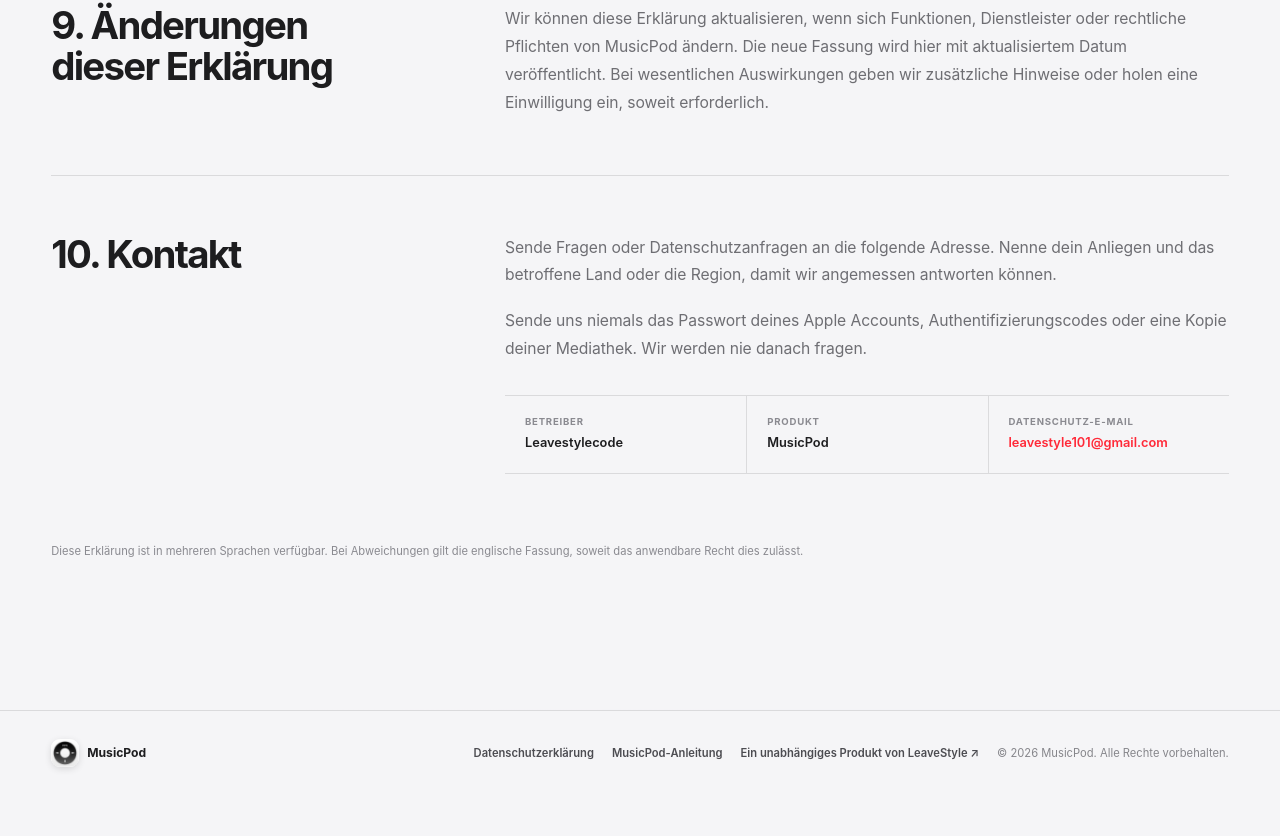
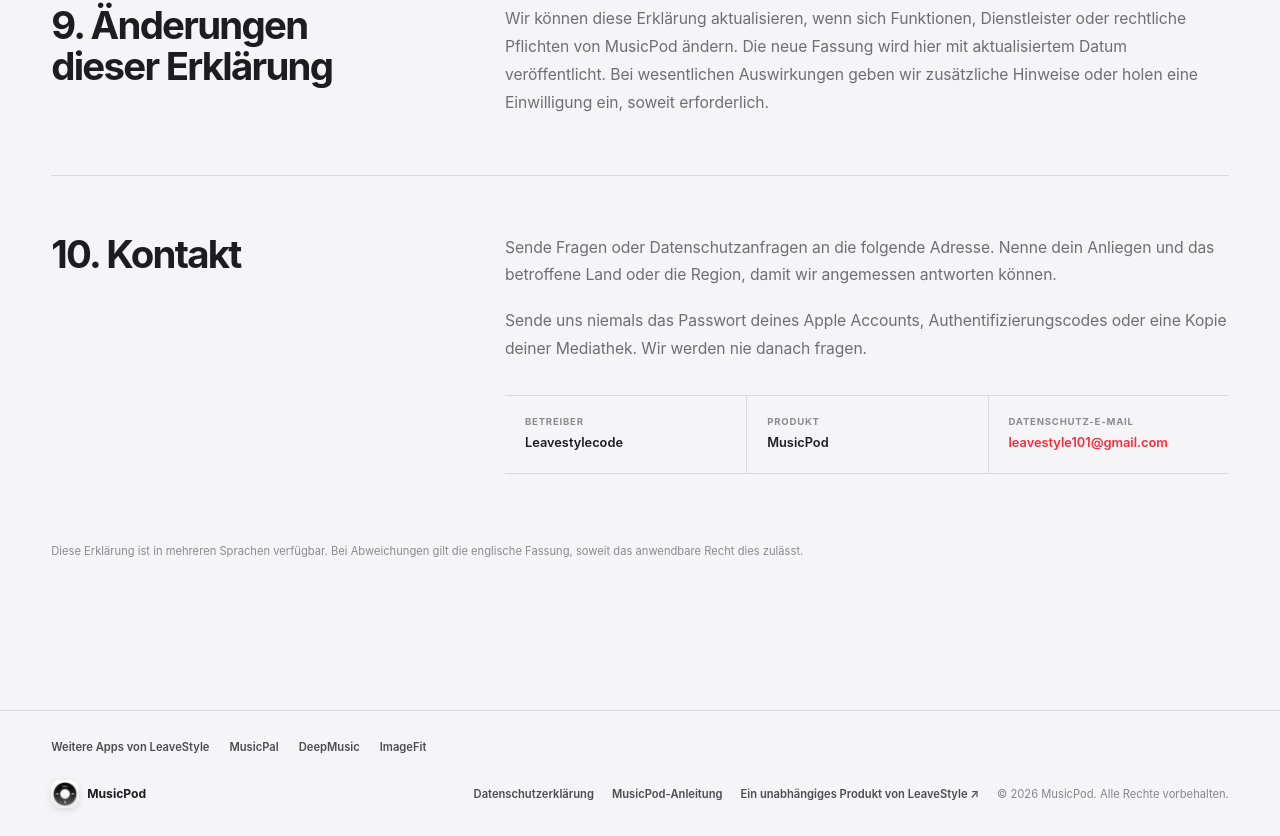
Before and after one commit to leavestylecode/MusicPodWeb, a Next.js app: page /de/privacy in a window 1280 px wide. Shown: the part 4804-5640 px from the top of the page. Before the commit the page ends 5599 px from the top, so only its background shows below. Built offline with nearby package versions, Linux system fonts and the light colour scheme.

Commit message:
feat(portfolio): add localized links to related apps
Connect product, guide and privacy footers to the LeaveStyle portfolio using final domains and matching language routes. Update the rendered HTML expectations.

```diff
--- /dev/null
+++ b/app/PortfolioLinks.tsx
@@ -0,0 +1,29 @@
+import type { Locale } from "../lib/locales";
+
+const headings: Record<Locale, string> = {
+  en: "More apps by LeaveStyle",
+  "zh-cn": "LeaveStyle 的更多产品",
+  "zh-tw": "LeaveStyle 的更多產品",
+  ja: "LeaveStyle のほかのアプリ",
+  ko: "LeaveStyle의 다른 앱",
+  es: "Más apps de LeaveStyle",
+  fr: "Autres apps de LeaveStyle",
+  de: "Weitere Apps von LeaveStyle",
+  "pt-br": "Mais apps da LeaveStyle",
+};
+
+export function PortfolioLinks({ locale }: { locale: Locale }) {
+  const zh = locale === "zh-cn" || locale === "zh-tw";
+  const products = [
+    { name: "MusicPal", href: `https://www.musicpal.app/${locale === "zh-tw" ? "tw" : zh ? "zh" : "en"}` },
+    { name: "DeepMusic", href: `https://www.deepmusic.app/${zh ? "zh/" : ""}` },
+    { name: "ImageFit", href: `https://imagefit.app/${zh ? "zh" : "en"}` },
+  ];
+
+  return (
+    <nav className="portfolio-links" aria-label={headings[locale]}>
+      <a className="footer-link" href={`https://www.leavestyle.com/${zh ? "" : "en"}`}>{headings[locale]}</a>
+      {products.map((product) => <a className="footer-link" href={product.href} key={product.name}>{product.name}</a>)}
+    </nav>
+  );
+}
--- a/app/[locale]/ipod-music/page.tsx
+++ b/app/[locale]/ipod-music/page.tsx
@@ -1,4 +1,5 @@
 import type { Metadata } from "next";
+import { PortfolioLinks } from "../../PortfolioLinks";
 import Image from "next/image";
 import Link from "next/link";
 import { notFound } from "next/navigation";
@@ -168,6 +169,7 @@
       </main>
 
       <footer className="site-footer">
+        <PortfolioLinks locale={locale} />
         <p>© 2026 MusicPod</p>
         <div className="footer-meta">
           <Link className="footer-link" href={`${home}/privacy`}>{siteMessages.footer.privacy}</Link>
--- a/app/[locale]/page.tsx
+++ b/app/[locale]/page.tsx
@@ -11,6 +11,7 @@
 import { SpotlightCard } from "../SpotlightCard";
 import { StrandsShowcase } from "../StrandsShowcase";
 import { ThemeToggle } from "../ThemeToggle";
+import { PortfolioLinks } from "../PortfolioLinks";
 import { appStoreUrl } from "../../lib/app-store";
 import { getDictionary } from "../../lib/dictionaries";
 import { getProductCopy } from "../../lib/product-dictionaries";
@@ -294,6 +295,7 @@
       </main>
 
       <footer className="site-footer">
+        <PortfolioLinks locale={locale} />
         <div className="footer-brand">
           <BrandIcon size={28} />
           <strong>MusicPod</strong>
@@ -303,7 +305,7 @@
           <Link className="footer-link" href={`${home}/privacy`}>{messages.footer.privacy}</Link>
           <a
             className="footer-link"
-            href={DEVELOPER_URL}
+            href={`${DEVELOPER_URL}${locale.startsWith("zh") ? "" : "en"}`}
             rel="author external noopener"
             target="_blank"
           >
--- a/app/[locale]/privacy/page.tsx
+++ b/app/[locale]/privacy/page.tsx
@@ -1,4 +1,5 @@
 import type { Metadata } from "next";
+import { PortfolioLinks } from "../../PortfolioLinks";
 import Link from "next/link";
 import { notFound } from "next/navigation";
 import { getDictionary } from "../../../lib/dictionaries";
@@ -215,6 +216,7 @@
       </main>
 
       <footer className="site-footer">
+        <PortfolioLinks locale={locale} />
         <Link className="footer-brand" href={home}>
           <BrandIcon size={28} />
           <strong>MusicPod</strong>
@@ -224,7 +226,7 @@
           <Link className="footer-link" href={`${home}/ipod-music`}>{siteMessages.footer.ipodMusic}</Link>
           <a
             className="footer-link"
-            href={DEVELOPER_URL}
+            href={`${DEVELOPER_URL}${locale.startsWith("zh") ? "" : "en"}`}
             rel="author external noopener"
             target="_blank"
           >
--- a/app/globals.css
+++ b/app/globals.css
@@ -2801,6 +2801,7 @@
 
 .site-footer {
   display: flex;
+  flex-wrap: wrap;
   align-items: center;
   justify-content: space-between;
   gap: 24px;
@@ -2812,6 +2813,16 @@
   font-size: 0.7rem;
   line-height: 1.5;
 }
+
+.portfolio-links {
+  display: flex;
+  flex: 1 0 100%;
+  flex-wrap: wrap;
+  align-items: center;
+  gap: 10px 20px;
+}
+
+.portfolio-links > span { color: var(--footer-text); }
 
 .footer-brand {
   display: flex;
--- a/lib/site.ts
+++ b/lib/site.ts
@@ -15,7 +15,7 @@
 export const SITE_CONTENT_UPDATED = "2026-10-23";
 export const DEVELOPER_NAME = "Leavestylecode";
 export const DEVELOPER_BRAND = "LeaveStyle";
-export const DEVELOPER_URL = "https://leavestyle.com/";
+export const DEVELOPER_URL = "https://www.leavestyle.com/";
 
 export const DEVELOPER_SCHEMA = {
   "@type": "Organization",
```
Also changed, not shown: 1 other file (tests, documents, lock files or other folders).
